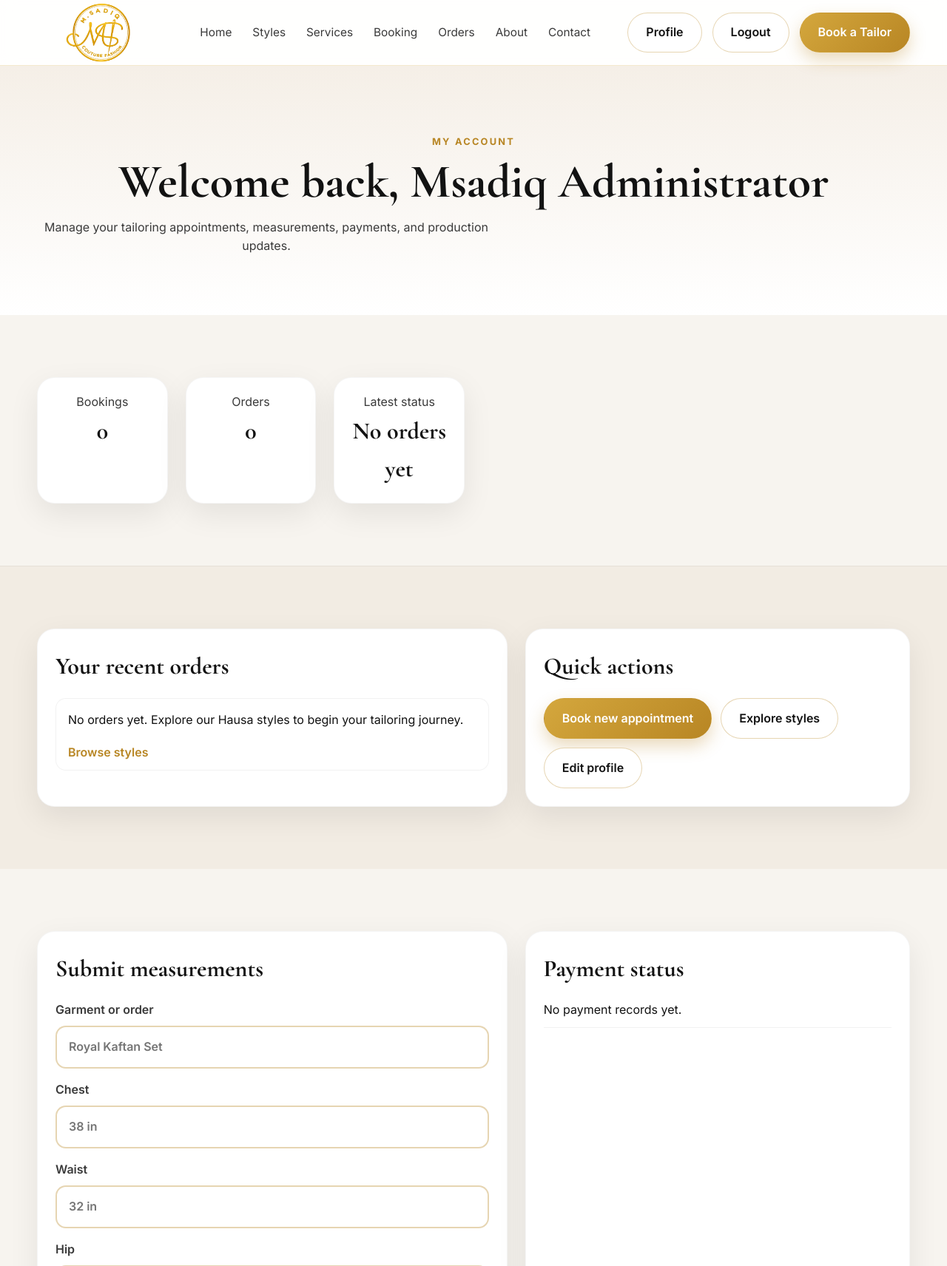
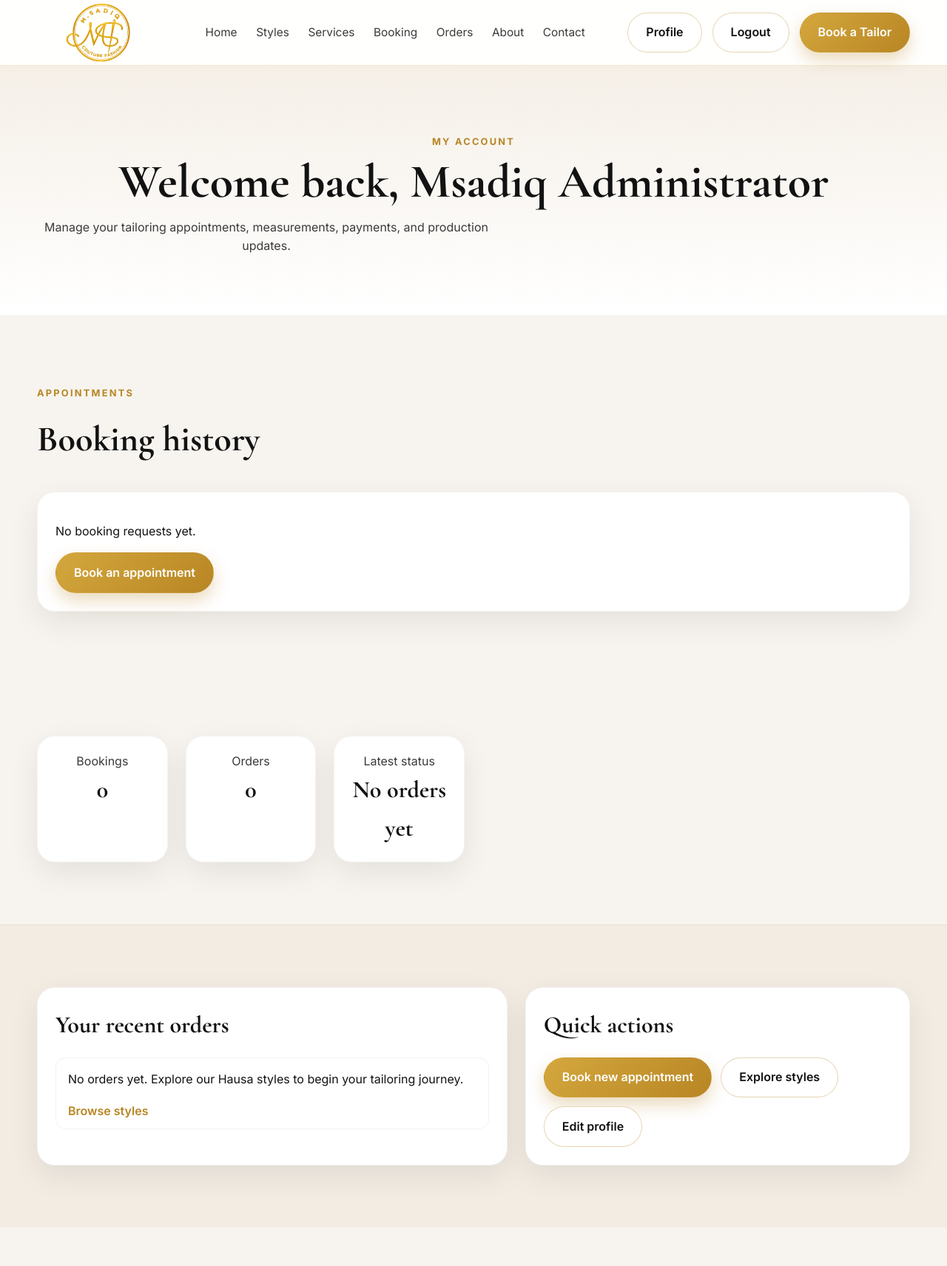
Before and after one commit to FaroukAhmad/MsadiqCouture, a Flask app: page /dashboard in a window 1280 px wide. Shown: the top 1712 px of the page at 74% size. Run offline with Flask 3, Linux system fonts and the light colour scheme; a user stored in the database is signed in.

Commit message:
Fix customer navigation and booking CTA

```diff
--- a/app.py
+++ b/app.py
@@ -604,13 +604,14 @@ def logout():
 def dashboard():
     user = current_user()
     recent_orders = Order.query.filter_by(customer_name=user.full_name).order_by(Order.created_at.desc()).all()
+    bookings = Booking.query.filter_by(customer_name=user.full_name).order_by(Booking.created_at.desc()).all()
 
     order_numbers = [order.order_number for order in recent_orders]
     payments = Payment.query.filter(Payment.order_number.in_(order_numbers)).order_by(Payment.created_at.desc()).all() if order_numbers else []
     measurements = MeasurementRequest.query.filter_by(customer_name=user.full_name).order_by(MeasurementRequest.created_at.desc()).all()
 
-    return render_template('dashboard.html', user=user, orders=recent_orders, payments=payments, measurements=measurements, stats={
-        'bookings': Booking.query.filter_by(customer_name=user.full_name).count(),
+    return render_template('dashboard.html', user=user, orders=recent_orders, bookings=bookings, payments=payments, measurements=measurements, stats={
+        'bookings': len(bookings),
         'orders': len(recent_orders),
         'status': recent_orders[0].status if recent_orders else 'No orders yet',
     })
--- a/static/css/styles.css
+++ b/static/css/styles.css
@@ -61,9 +61,12 @@ button, input, textarea { font: inherit; }
 .main-nav {
   display: flex;
   align-items: center;
-  gap: 28px;
+  justify-content: center;
+  flex: 1 1 auto;
+  gap: clamp(14px, 2vw, 28px);
   color: var(--neutral-700);
   font-size: 0.96rem;
+  white-space: nowrap;
 }
 
 .main-nav a {
@@ -89,7 +92,11 @@ button, input, textarea { font: inherit; }
   display: flex;
   align-items: center;
   gap: 14px;
+  flex: 0 0 auto;
+  white-space: nowrap;
 }
+
+.header-booking { padding: 0.78rem 1.1rem; }
 
 .menu-toggle { display: none; }
 
@@ -602,6 +609,13 @@ select:focus, .search-bar input:focus, .contact-form input:focus, .contact-form
 .dashboard-intro { max-width: 620px; color: var(--neutral-700); margin: 0; }
 .dashboard-primary { border-top: 1px solid rgba(18,18,18,0.05); }
 .dashboard-list li { background: rgba(255,255,255,0.66); padding: 1rem; border: 1px solid rgba(18,18,18,0.05); border-radius: 14px; }
+.booking-history-grid { display: grid; gap: 12px; }
+.booking-history-card { display: flex; align-items: center; justify-content: space-between; gap: 16px; padding: 1.1rem 1.25rem; background: var(--white); border: 1px solid rgba(18,18,18,0.06); border-radius: 14px; box-shadow: var(--shadow-soft); }
+.booking-history-card div { display: grid; gap: 4px; }
+.booking-history-card span:not(.booking-status) { color: var(--neutral-700); font-size: 0.9rem; }
+.booking-status { padding: 0.38rem 0.7rem; border-radius: 999px; background: rgba(212,167,61,0.14); color: var(--gold-600); font-size: 0.8rem; font-weight: 700; }
+.booking-status-confirmed, .booking-status-completed { background: rgba(42,128,82,0.1); color: #1c5a3a; }
+.booking-status-rejected { background: rgba(190,54,54,0.1); color: #7a2121; }
 
 .auth-note {
   text-align: center;
--- a/templates/base.html
+++ b/templates/base.html
@@ -40,7 +40,7 @@
             <a class="btn btn-secondary" href="{{ url_for('login') }}">Login</a>
           {% endif %}
           {% if not request.path.startswith('/admin') %}
-          <a class="btn btn-primary" href="{{ url_for('booking_page') }}">Book a Tailor</a>
+          <a class="btn btn-primary header-booking" href="{{ url_for('booking_page') }}">Book a Tailor</a>
           {% endif %}
         </div>
       </div>
--- a/templates/dashboard.html
+++ b/templates/dashboard.html
@@ -6,6 +6,22 @@
     <p class="eyebrow">My account</p>
     <h1>Welcome back, {{ user.full_name }}</h1>
     <p class="dashboard-intro">Manage your tailoring appointments, measurements, payments, and production updates.</p>
+  </div>
+</section>
+
+<section class="section dashboard-bookings">
+  <div class="container">
+    <div class="section-heading"><p class="eyebrow">Appointments</p><h2>Booking history</h2></div>
+    <div class="booking-history-grid">
+      {% for booking in bookings %}
+        <article class="booking-history-card">
+          <div><strong>{{ booking.service_name }}</strong><span>{{ booking.preferred_date }} at {{ booking.preferred_time }}</span></div>
+          <span class="booking-status booking-status-{{ booking.status|lower|replace(' ', '-') }}">{{ booking.status }}</span>
+        </article>
+      {% else %}
+        <div class="panel"><p>No booking requests yet.</p><a class="btn btn-primary" href="{{ url_for('booking_page') }}">Book an appointment</a></div>
+      {% endfor %}
+    </div>
   </div>
 </section>
 
```
